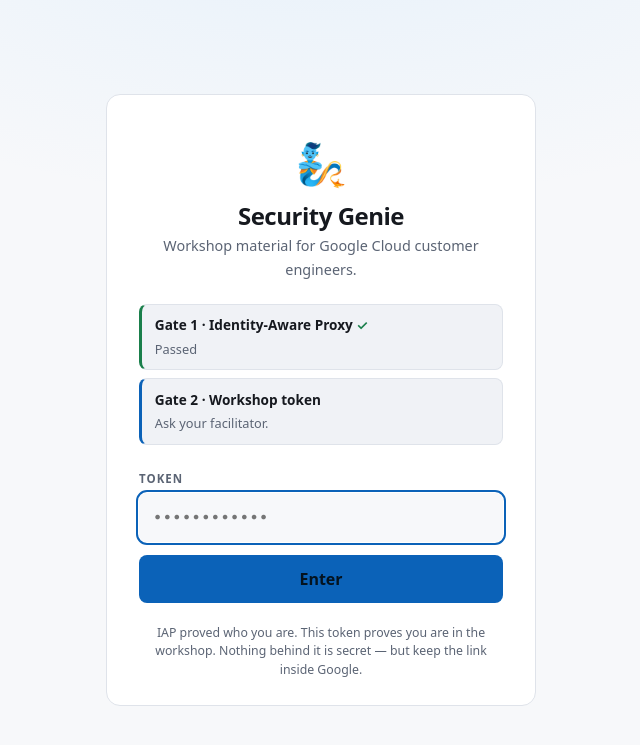
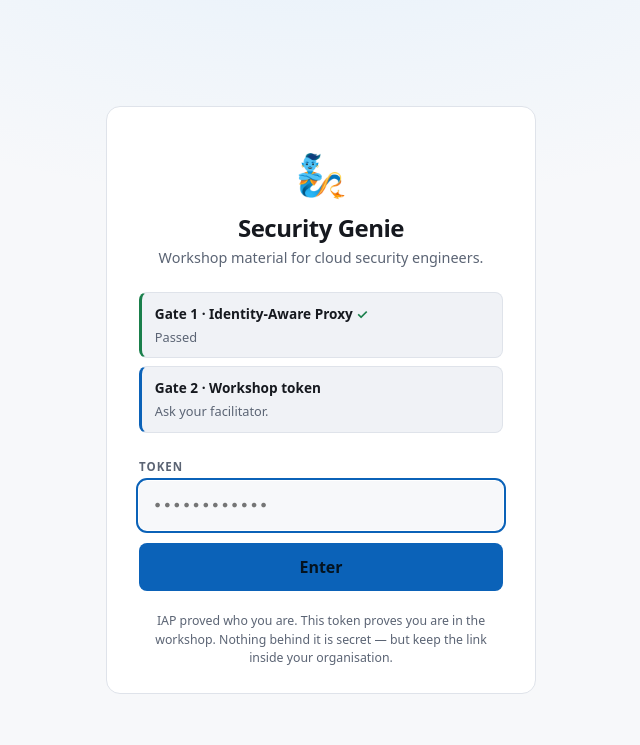
Before and after one commit to zken-cloud/security-genie, a Flask app: a page that uses site/app/templates/gate.html in a window 1280 px wide. Shown: the top 745 px of the page, without its empty margins (319-959 px from the left). Run offline with Flask 3, Linux system fonts and the light colour scheme; some libraries are stand-ins or nearby versions.

Commit message:
Prepare for public release: scrub deployment identifiers, neutral framing, LICENSE
- site/: replace project IDs, DNS project/zone, static IP, SA email, OAuth
  client ID, admin account and the live hostname with <PLACEHOLDER>s; require
  PROJECT and SITE_HOST (plus DNS_ZONE/IAP_DOMAIN for --infra) in deploy.sh
  and PROJECT in set-iap-oauth-client.sh instead of owner defaults.
- Reword internal-program framing (site templates, facilitator guide,
  AGENTS.md) to a neutral "cloud security engineers" audience.
- Add Apache-2.0 LICENSE.

Co-Authored-By: Claude Fable 5.1 <noreply@anthropic.com>

```diff
--- a/site/app/main.py
+++ b/site/app/main.py
@@ -1,9 +1,9 @@
-"""Security Genie workshop hub — security-genie.cedemo.app
+"""Security Genie workshop hub — served at https://$SITE_HOST (see site/deploy.sh)
 
 Two gates protect this site:
 
   Gate 1 (IAP)   Identity-Aware Proxy on the load balancer backend, granted only
-                 to domain:google.com. Handled entirely outside this process —
+                 to domain:$IAP_DOMAIN. Handled entirely outside this process —
                  by the time a request arrives here it has already passed IAP.
   Gate 2 (token) The shared workshop token, checked below. IAP proves *who* you
                  are; the token proves you are *in the workshop*.
--- a/site/app/templates/base.html
+++ b/site/app/templates/base.html
@@ -33,8 +33,8 @@
   <main id="main">{% block content %}{% endblock %}</main>
 </div>
 <footer class="foot">
-  Internal workshop material · Google Cloud CE enablement.
-  Gated by IAP (@google.com) and a shared workshop token.
+  Workshop material for cloud security engineers.
+  Gated by IAP and a shared workshop token.
   Do not place customer data or secrets on this site.
 </footer>
 </body>
--- a/site/app/templates/gate.html
+++ b/site/app/templates/gate.html
@@ -12,7 +12,7 @@
 <main class="gate-card">
   <p class="lamp-big">🧞</p>
   <h1>Security Genie</h1>
-  <p class="sub">Workshop material for Google Cloud customer engineers.</p>
+  <p class="sub">Workshop material for cloud security engineers.</p>
 
   <ol class="gates">
     <li class="done">
@@ -37,7 +37,7 @@
 
   <p class="note">
     IAP proved who you are. This token proves you are in the workshop.
-    Nothing behind it is secret — but keep the link inside Google.
+    Nothing behind it is secret — but keep the link inside your organisation.
   </p>
 </main>
 </body>
--- a/site/app/templates/index.html
+++ b/site/app/templates/index.html
@@ -62,9 +62,9 @@
   </tbody>
 </table>
 <p class="why">
-  Sessions 2 and 3 exist for one reason each: a Platform CE handling a security
-  architecture review and sample code <em>without</em> engaging a platform
-  security CE, and handling the customer's security team directly.
+  Sessions 2 and 3 exist for one reason each: a platform engineer handling a
+  security architecture review and sample code <em>without</em> engaging a
+  platform security specialist, and handling the customer's security team directly.
 </p>
 
 <h2>Reference skills</h2>
```
Also changed, not shown: AGENTS.md (+1 -1 lines), docs/facilitator-guide.md (+5 -5 lines), README.md, site/README.md, 3 other files.
